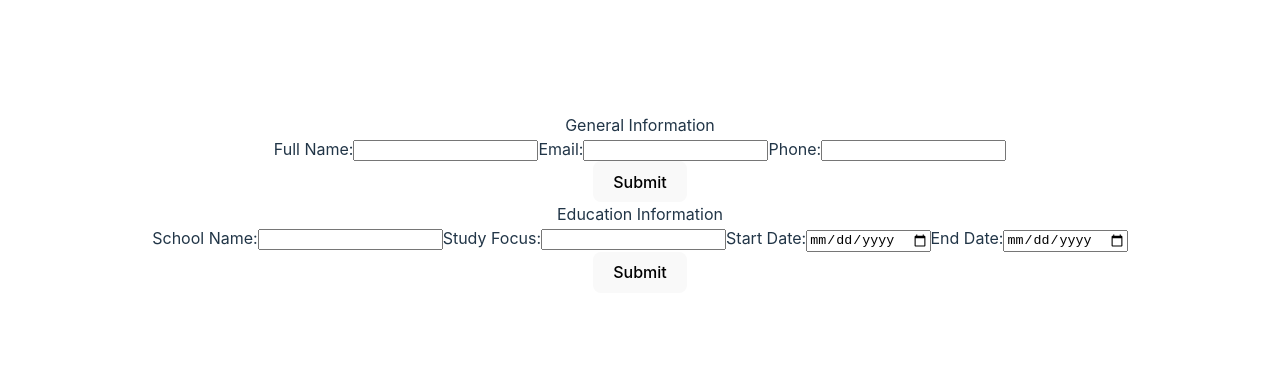
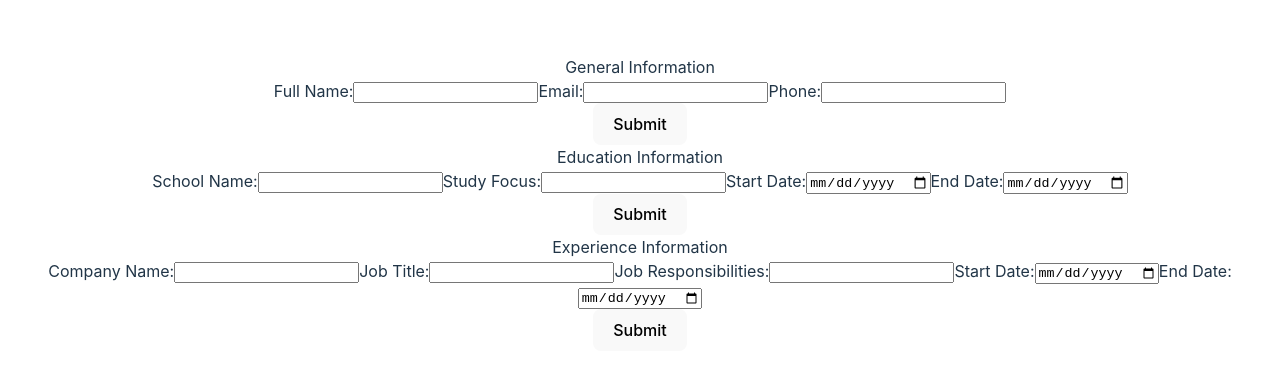
Before and after one commit to Amiriel01/CV-Application, a React (Vite) app: page / in a window 1280 px wide. Shown: the part 197-572 px from the top of the page. Built offline with nearby package versions, Linux system fonts and the light colour scheme.

Commit message:
experience form created

```diff
--- a/src/App.jsx
+++ b/src/App.jsx
@@ -4,6 +4,7 @@ import viteLogo from '/vite.svg'
 import './App.css'
 import { GeneralForm } from './GeneralForm.jsx'
 import { EducationForm } from './EducationForm.jsx'
+import { ExperienceForm } from './ExperienceForm'
 
 function App() {
 
@@ -11,6 +12,7 @@ function App() {
     <div>
    <GeneralForm />
    <EducationForm />
+   <ExperienceForm />
    </div>
   )
 }
--- /dev/null
+++ b/src/ExperienceForm.jsx
@@ -0,0 +1,50 @@
+import { useState } from "react";
+
+function ExperienceForm() {
+    const [companyName, setCompanyName] = useState('');
+    const [jobTitle, setJobTitle] = useState('');
+    const [jobResposibilities, setJobResponsibilities] = useState('');
+    const [startDate, setStartDate] = useState('');
+    const [endDate, setEndDate] = useState('');
+
+    const handleCompanyChange = (e) => {
+        setCompanyName(e.target.value);
+    }
+    const handleJobTitleChange = (e) => {
+        setJobTitle(e.target.value);
+    }
+    const handleJobResponsibilities = (e) => {
+        setJobResponsibilities(e.target.value);
+    }
+    const handleStartDate = (e) => {
+        setStartDate(e.target.value);
+    }
+    const handleEndDate = (e) => {
+        setEndDate(e.target.value);
+    }
+
+    const handleSubmit = (e) => {
+        e.preventDefault();
+    }
+
+    return (
+        <form onSubmit={handleSubmit}>
+            <legend>Experience Information</legend>
+            <label>Company Name:</label>
+            <input key='company' type='text' value={companyName} required onChange={handleCompanyChange} />
+            <label>Job Title:</label>
+            <input key='title' type="text" value={jobTitle} required onChange={handleJobTitleChange} />
+            <label>Job Responsibilities:</label>
+            <input key='responsibilities' type="text" value={jobResposibilities} required onChange={handleJobResponsibilities} />
+            <label>Start Date:</label>
+            <input key='start' type="date" value={startDate} required onChange={handleStartDate} />
+            <label>End Date:</label>
+            <input key='end' type="date" value={endDate} required onChange={handleEndDate} />
+            <div>
+                <button>Submit</button>
+            </div>
+        </form>
+    )
+}
+
+export { ExperienceForm };
```
